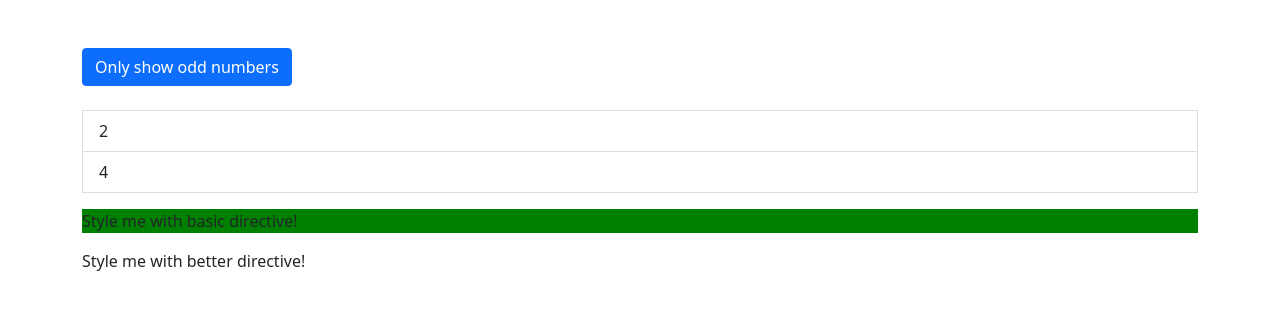
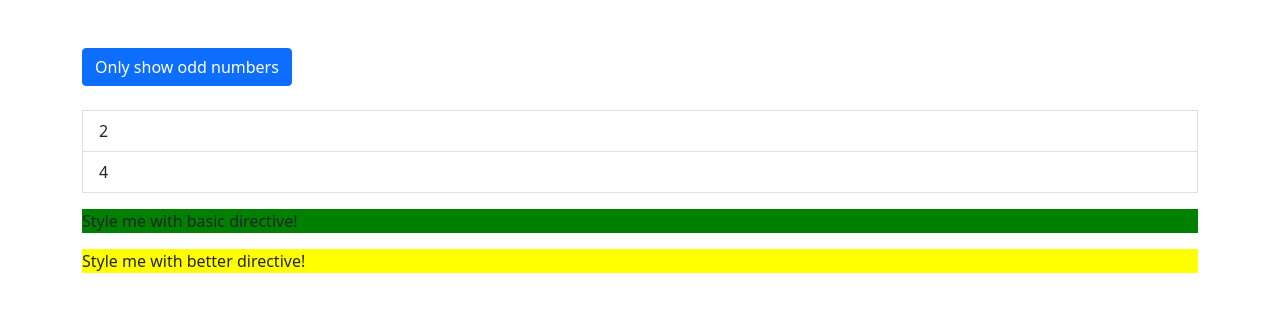
Before and after one commit to marcosJuniorPassarella/directives-examples, an Angular app: page / in a window 1280 px wide. Shown: the top 312 px of the page. Built offline with nearby package versions, Linux system fonts and the light colour scheme.

Commit message:
Transform a generic directive

```diff
--- a/src/app/app.component.html
+++ b/src/app/app.component.html
@@ -26,7 +26,14 @@
         </div>
       </ul>
       <p class="mt-3" appBasicHighlight>Style me with basic directive!</p>
-      <p class="mt-3" appBetterHighlight>Style me with better directive!</p>
+      <p
+        class="mt-3"
+        appBetterHighlight
+        defaultColor="yellow"
+        highlightColor="red"
+      >
+        Style me with better directive!
+      </p>
     </div>
   </div>
 </div>
--- a/src/shared/directives/better-highlight.directive.ts
+++ b/src/shared/directives/better-highlight.directive.ts
@@ -5,23 +5,28 @@
   ElementRef,
   HostListener,
   HostBinding,
+  Input,
 } from '@angular/core';
 
 @Directive({
   selector: '[appBetterHighlight]',
 })
 export class BetterHighlightDirective implements OnInit {
-  @HostBinding('style.backgroundColor') backgroundColor: string = 'transparent';
+  @Input() defaultColor: string = 'transparent';
+  @Input() highlightColor: string = 'blue';
+  @HostBinding('style.backgroundColor') backgroundColor!: string;
 
   constructor(private elRef: ElementRef, private renderer: Renderer2) {}
 
-  ngOnInit(): void {}
+  ngOnInit(): void {
+    this.backgroundColor = this.defaultColor;
+  }
 
   @HostListener('mouseenter') mouseover(eventData: Event) {
-    this.backgroundColor = 'blue';
+    this.backgroundColor = this.highlightColor;
   }
 
   @HostListener('mouseleave') mouseleave(eventData: Event) {
-    this.backgroundColor = 'transparent';
+    this.backgroundColor = this.defaultColor;
   }
 }
```
